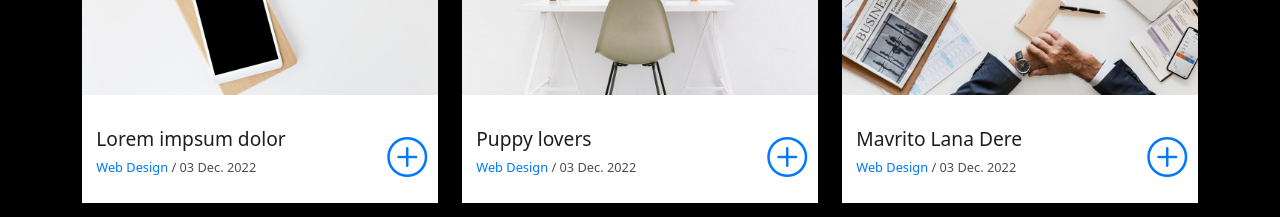
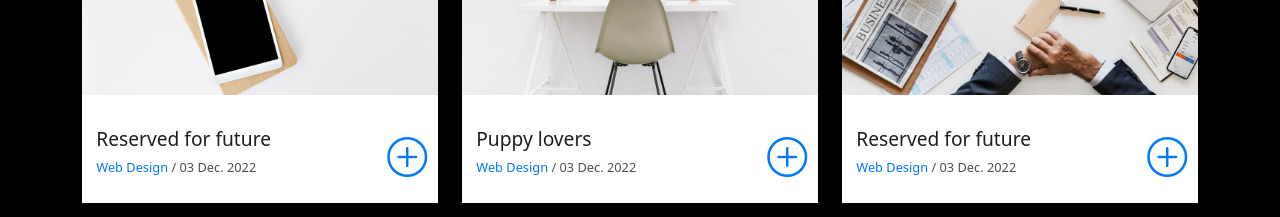
Before and after one commit to daveten305/portfolio-site, a website: page dist/index.html in a window 1280 px wide. Shown: the part 3700-3917 px from the top of the page. Drawn offline with Linux system fonts and the light colour scheme.

Commit message:
updated index.html

```diff
--- a/dist/index.html
+++ b/dist/index.html
@@ -357,7 +357,7 @@
               <div class="work-content">
                 <div class="row">
                   <div class="col-sm-8">
-                    <h2 class="w-title">Lorem impsum dolor</h2>
+                    <h2 class="w-title">Reserved for future</h2>
                     <div class="w-more">
                       <span class="w-ctegory">Web Design</span> / <span class="w-date">03 Dec. 2022</span>
                     </div>
@@ -405,7 +405,7 @@
               <div class="work-content">
                 <div class="row">
                   <div class="col-sm-8">
-                    <h2 class="w-title">Mavrito Lana Dere</h2>
+                    <h2 class="w-title">Reserved for future</h2>
                     <div class="w-more">
                       <span class="w-ctegory">Web Design</span> / <span class="w-date">03 Dec. 2022</span>
                     </div>
```
